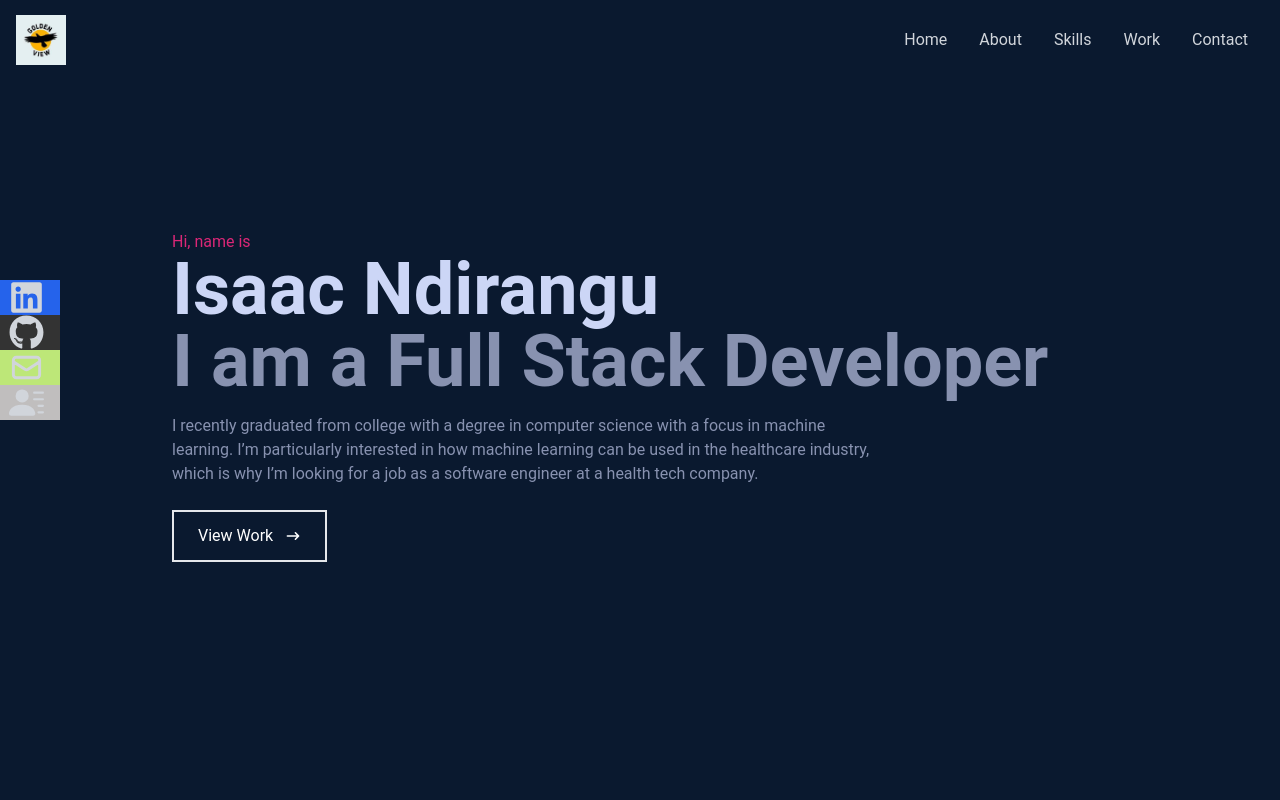
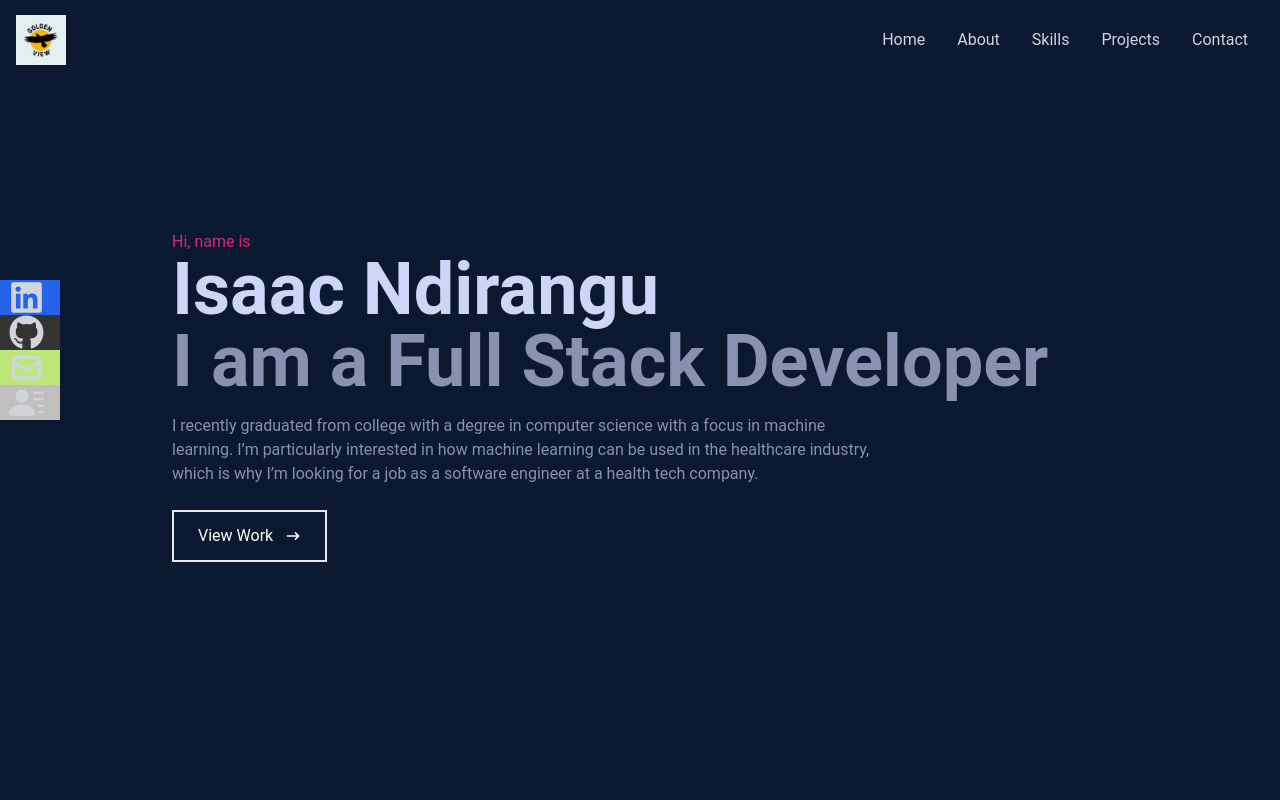
Before and after one commit to isaacwach/personal-portfolio, a React (Create React App) app: page / in a window 1280 px wide. Shown: the top 800 px of the page. Built offline with nearby package versions, Linux system fonts and the light colour scheme.

Commit message:
added getform form action

```diff
--- a/src/components/About.jsx
+++ b/src/components/About.jsx
@@ -2,7 +2,7 @@ import React from 'react'
 
 const About = () =>{
     return (
-        <div name="About" className="w-full h-screen bg-[#0a192f] text-gray-300">
+        <div name="about" className="w-full h-screen bg-[#0a192f] text-gray-300">
             <div className="flex flex-col justify-center items-center w-full h-full">
                 <div className="max-w-[1000px] w-full grid grid-cols-2 gap-8">
                     <div className="sm:text-right pb-8 pl-4">
--- a/src/components/Navbar.jsx
+++ b/src/components/Navbar.jsx
@@ -1,9 +1,9 @@
 import React, { useState } from 'react';
 import { FaBars, FaTimes, FaGithub, FaLinkedin } from 'react-icons/fa';
 import Logo from '../assets/logo.jpeg';
-import {HiOutlineMail} from 'react-icons/hi'
-import { BsFillPersonLinesFill} from 'react-icons/bs'
-
+import {HiOutlineMail} from 'react-icons/hi';
+import { BsFillPersonLinesFill} from 'react-icons/bs';
+import {Link} from 'react-scroll';
 
 const Navbar = () => {
     const [nav, setNav] = useState(false);
@@ -15,11 +15,31 @@ const Navbar = () => {
                 <img src={Logo} alt='log image' style={{ width: '50px' }} />
             </div>
             <ul className='hidden md:flex'>
-                <li>Home</li>
-                <li>About</li>
-                <li>Skills</li>
-                <li>Work</li>
-                <li>Contact</li>
+                <li>
+                <Link to='home' smooth={true} duration={500}>
+                    Home
+                </Link>
+                </li>
+                <li>
+                    <Link to='about' smooth={true} duration={500}>
+                        About
+                    </Link>
+                </li>
+                <li>
+                    <Link to='skills' smooth={true} duration={500}>
+                        Skills
+                    </Link>
+                </li>
+                <li>
+                    <Link to='work' smooth={true} duration={500}>
+                        Projects
+                    </Link>
+                </li>
+                <li>
+                    <Link to='contact' smooth={true} duration={500}>
+                        Contact
+                    </Link>
+                </li>
             </ul>
 
             {/* hamberger */}
--- a/src/components/contact.jsx
+++ b/src/components/contact.jsx
@@ -3,7 +3,7 @@ import React from 'react'
 const Contact = () => {
     return (
         <div name='contact' className='w-full h-screen bg-[#0a192f] flex justify-center items-center p-4'>
-            <form action='' className='flex flex-col max-w-[600px] w-full'>
+            <form method='POST' action='https://getform.io/f/b1c65dac-7055-4ebb-81d5-184fa9ac9e00' className='flex flex-col max-w-[600px] w-full'>
                 <div>
                   <p className='text-4xl font-bold inline border-b-4 border-pink-600 text-gray-300'>Contact</p>
                   <p className='text-gray-300 py-4'>Fill in the form below to contact me or email me via isaacwachira57@gmail.com</p>
```
